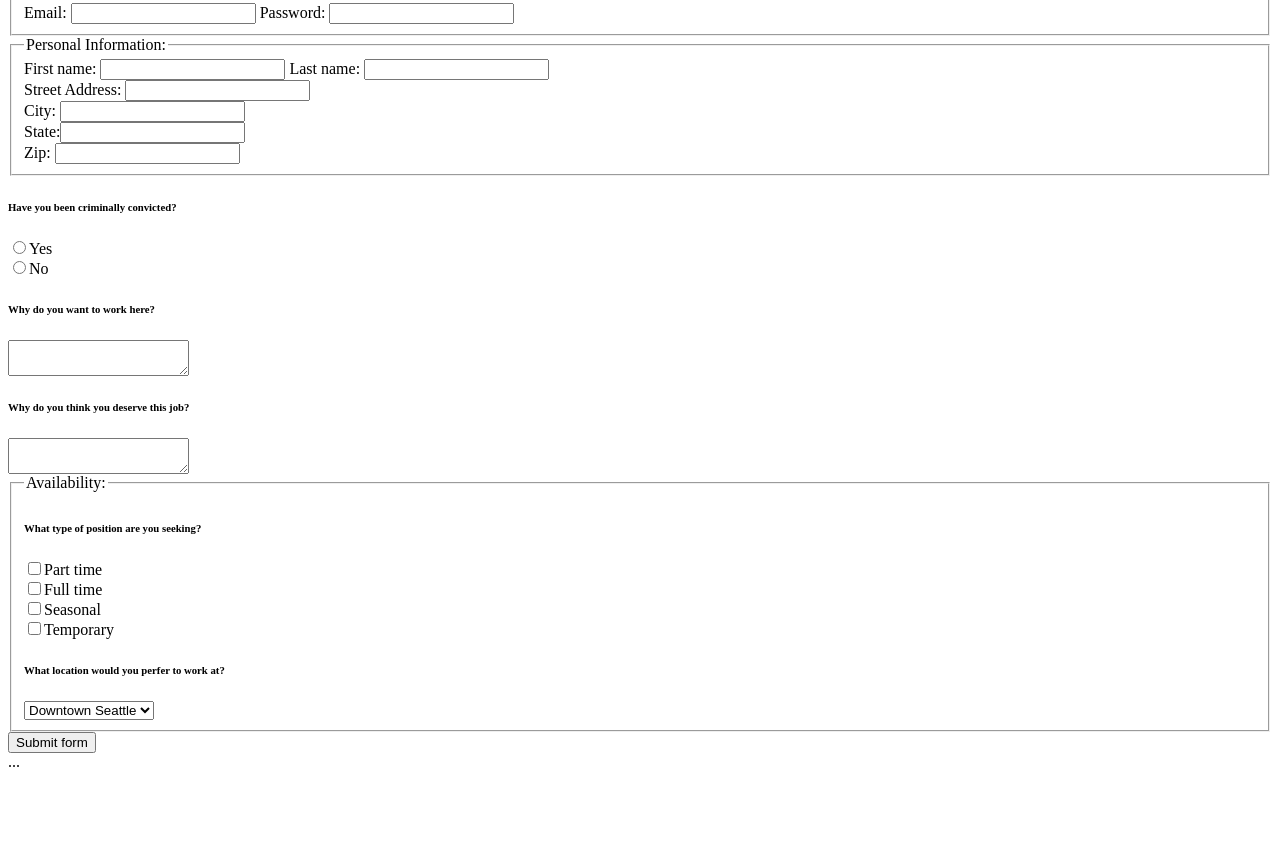
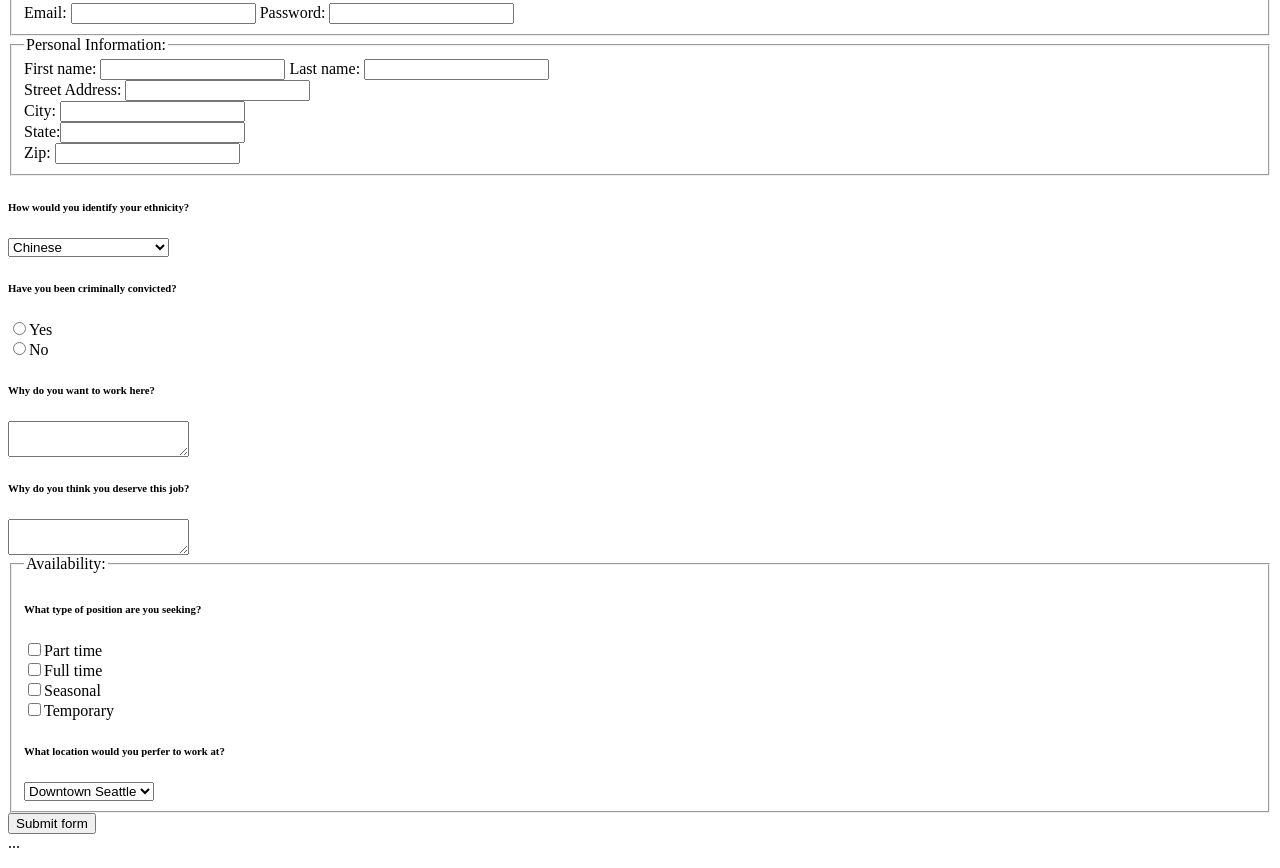
Before and after one commit to mtv21-1625004/mtv21-1625004.github.io, a plain HTML site: page jobApplicationform.html in a window 1280 px wide. Shown: the part 76-944 px from the top of the page. Before the commit the page ends 863 px from the top, so only its background shows below. Drawn offline with Linux system fonts and the light colour scheme.

Commit message:
Add files via upload

```diff
--- a/jobApplicationform.html
+++ b/jobApplicationform.html
@@ -20,7 +20,23 @@
         State:<input type="text" name="state"><br>
         Zip: <input type="text" name="zip"><br>
 
+
     </fieldset>
+    <h6>How would you identify your ethnicity?</h6>
+    <select>
+            <optgroup label="Asian">
+              <option value="chinese">Chinese</option>
+              <option value="vietnamese">Vietnamese</option>
+            </optgroup>
+            <optgroup label="White/European">
+              <option value="scottish">Scottish</option>
+              <option value="french">French</option>
+            <optgroup label="Other">
+                <option value="other">Other</option>
+                <option value="perfernottoanswer">Prefer Not to Answer</option>
+
+            </optgroup>
+          </select>
 
 
     <h6>Have you been criminally convicted?</h6>
```
